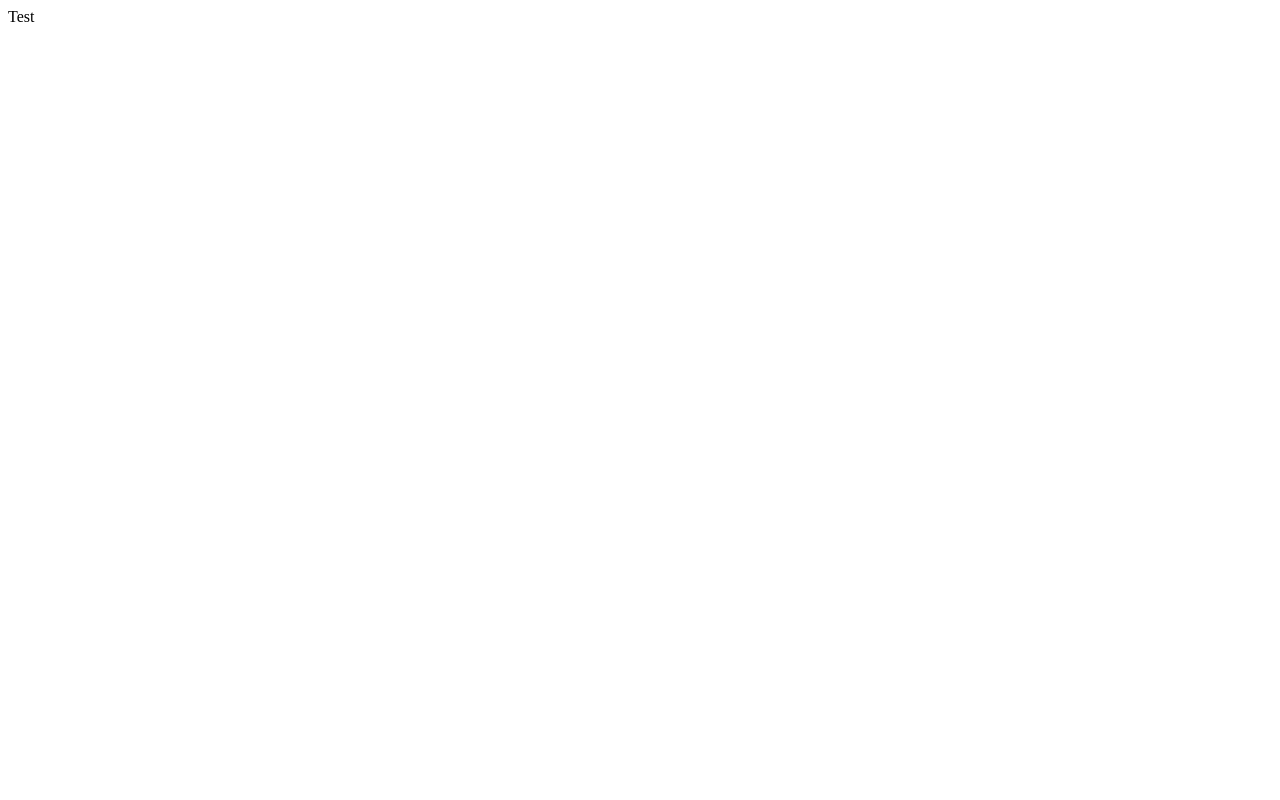
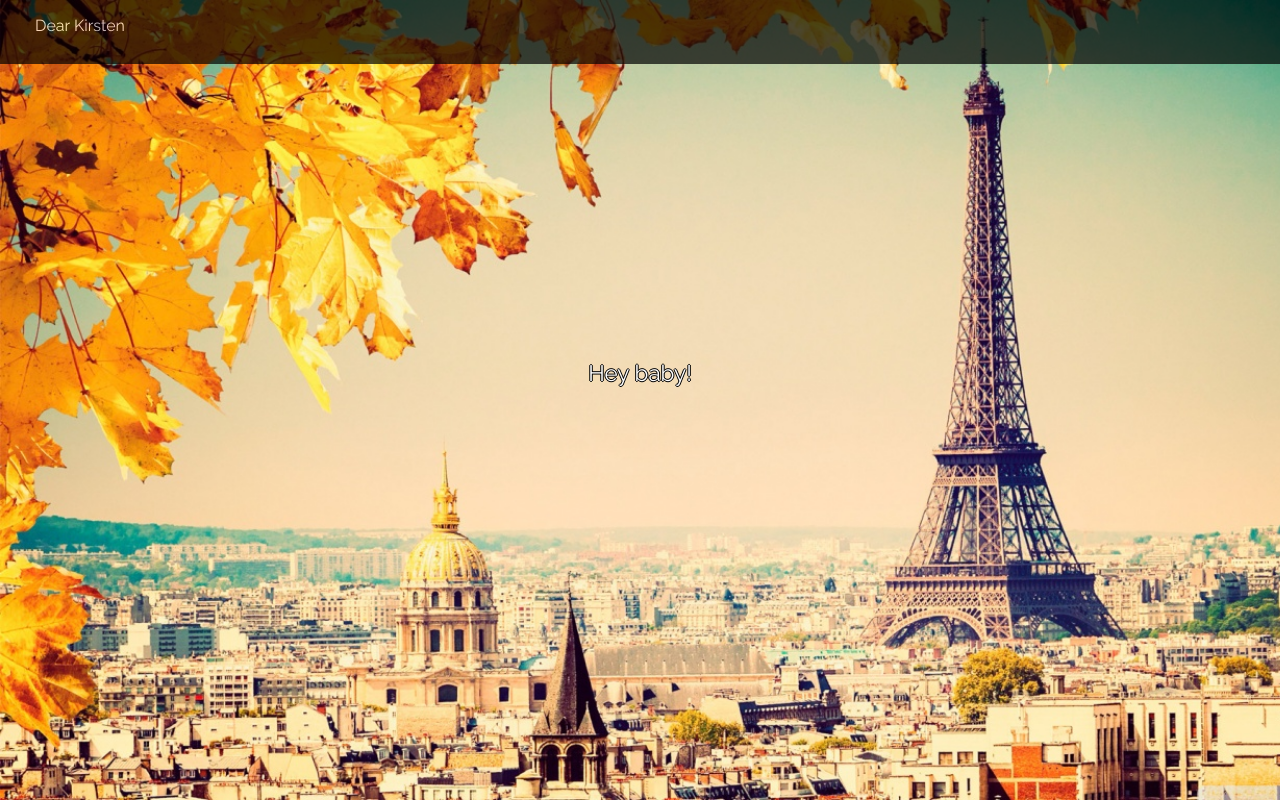
Before and after one commit to forella/forella.github.io, a plain HTML site: page index.html in a window 1280 px wide. Drawn offline with nearby package versions, Linux system fonts and the light colour scheme.

Commit message:
Add all features for my baby

```diff
--- a/index.html
+++ b/index.html
@@ -1 +1,18 @@
-Test
+<html>
+	<head>
+		<title> For Kirsten </title>
+		<link rel="stylesheet" type="text/css" href="style.css">
+        <link href='https://fonts.googleapis.com/css?family=Raleway' rel='stylesheet' type='text/css'>
+		<script src="https://ajax.googleapis.com/ajax/libs/jquery/2.2.2/jquery.min.js"></script>
+	</head>
+	<body>
+		<div id="border">
+			<p>Dear Kirsten</p>
+		</div>
+		<div id="main">
+			<div id="text">
+			</div>
+		</div>
+		<script src="script.js"></script>
+	</body>
+</html>
--- /dev/null
+++ b/script.js
@@ -0,0 +1,31 @@
+var text = [
+	"",
+	"Hey baby!",
+	"Happy one month!",
+	"As cheesy as it is",
+	"here's a list of things",
+	"that I love about you.",
+	"You're beautiful.",
+	"You're hilarious.",
+	"You're understanding.",
+	"You're extremely supportive.",
+	"You have an INSANE booty.",
+	"You make me feel happier than I ever have.",
+	"We have the best possible time together.",
+	"We're fuckin relationship goalz.",
+	"You're a dime.",
+	"Overall baby, you're the perfect girl.",
+	"I'm so happy we're together.",
+	"Once again, happy one month!",
+	"Love, Eric."
+];
+
+//Change text every X seconds
+setInterval(function() {
+	document.getElementById("text").style.opacity = "0";
+	setTimeout(function() {
+		document.getElementById("text").innerHTML = text[0];
+		document.getElementById("text").style.opacity = "1";
+	}, 500);
+	text.push(text.shift());
+}, 3500);
--- /dev/null
+++ b/style.css
@@ -0,0 +1,34 @@
+html, body {
+	margin: 0;
+	font-family: 'Raleway', sans-serif;
+}
+#border {
+	height: 8%;
+	background-color: black;
+	opacity: 0.7;
+	position: fixed;
+	top: 0;
+	width: 100%;
+}
+#main {
+	height: 100%;
+	background-image: url("background.jpg");
+	background-size: cover;
+	position: relative;
+	z-index: -1;
+}
+p {
+	color: white;
+	padding-left: 35px;
+	font-size: 1em;
+}
+#text {
+	position: fixed;
+	width: 100%;
+	top: 45%;
+	text-align: center;
+	color: white;
+	font-size: 1.4em;
+	text-shadow: -1px 0 black, 0 1px black, 1px 0 black, 0 -1px black;
+	transition: opacity 0.5s ease-in;
+}
```
Also changed, not shown: background.jpg (added).
